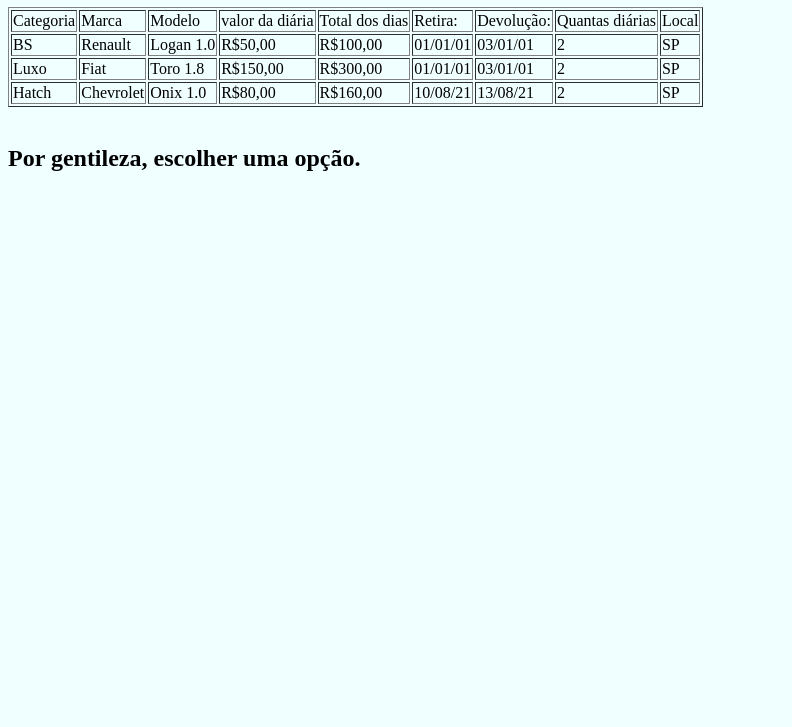
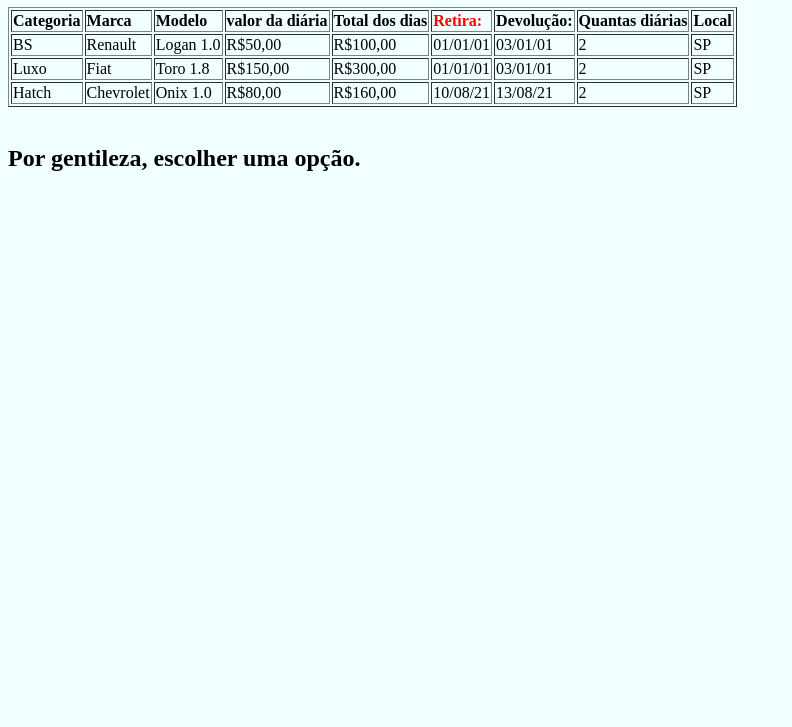
Before and after one commit to JonathasGit/IFRS-Curso.HTML, a plain HTML site: page tabelas/tabela1.html in a window 1280 px wide. Shown: the part 73-800 px from the top of the page, without its empty margins (0-792 px from the left). Drawn offline with Linux system fonts and the light colour scheme.

Commit message:
#3 Colocando negrito
Colocando os títulos da tabela em negrito.

```diff
--- a/tabelas/tabela1.css
+++ b/tabelas/tabela1.css
@@ -1,3 +1,7 @@
 body{
     background-color:azure;
 }
+
+.retira{
+    color: red;
+}
--- a/tabelas/tabela1.html
+++ b/tabelas/tabela1.html
@@ -8,15 +8,15 @@
             <h1 id="titulo1">Locação de carros</h1>
             <table border="1">
                 <tr>
-                    <td>Categoria</td>
-                    <td>Marca</td>
-                    <td>Modelo</td>
-                    <td>valor da diária</td>
-                    <td>Total dos dias</td>
-                    <td>Retira:</td>
-                    <td>Devolução:</td>
-                    <td>Quantas diárias</td>
-                    <td>Local</td>
+                    <td><b>Categoria</b></td>
+                    <td><b>Marca</b></td>
+                    <td><b>Modelo</b></td>
+                    <td><b>valor da diária</b></td>
+                    <td><b>Total dos dias</b></td>
+                    <td class="retira"><b>Retira:</b></td>
+                    <td><b>Devolução:</b></td>
+                    <td><b>Quantas diárias</b></td>
+                    <td><b>Local</b></td>
                 </tr>
                 <tr>
                     <td>BS</td>
```
